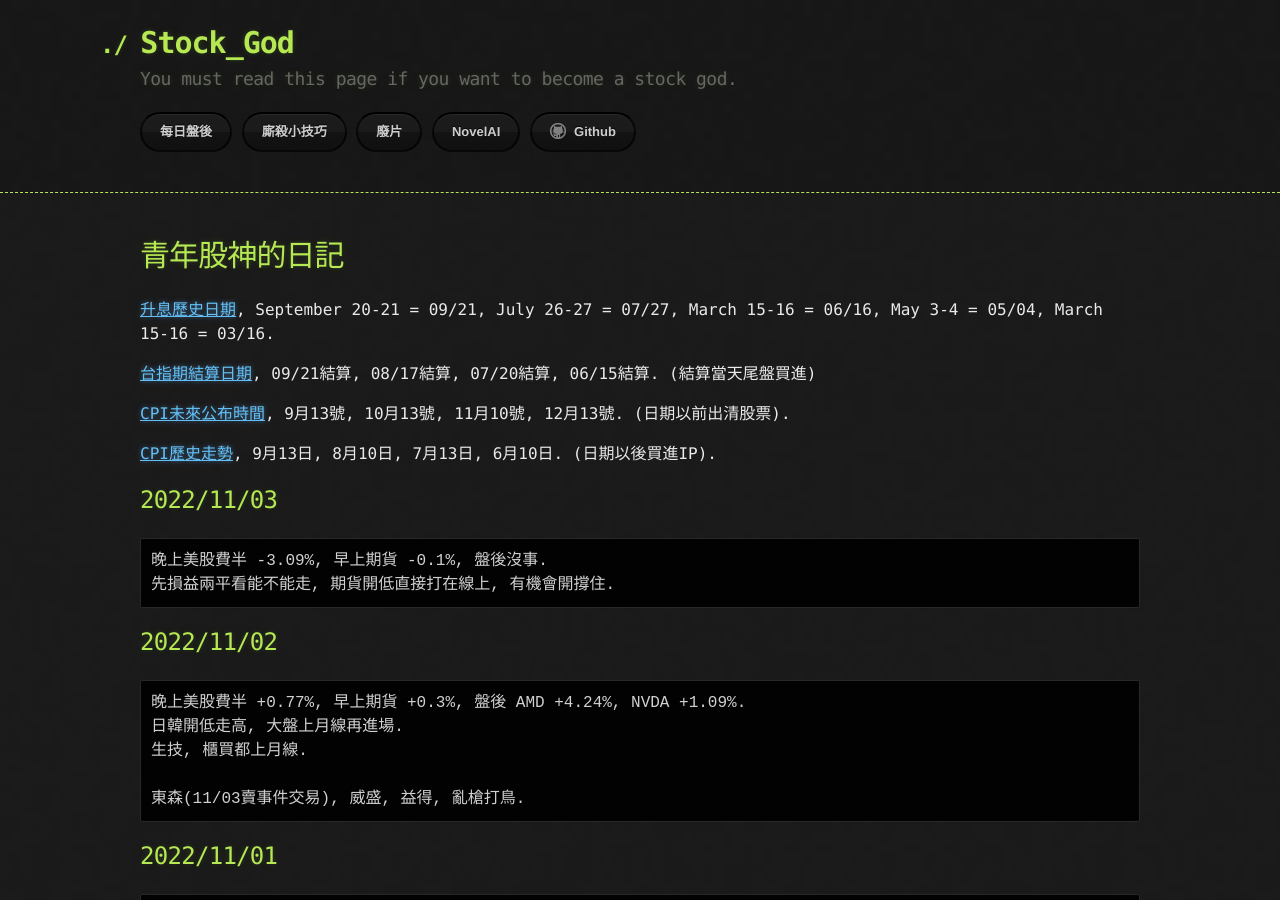
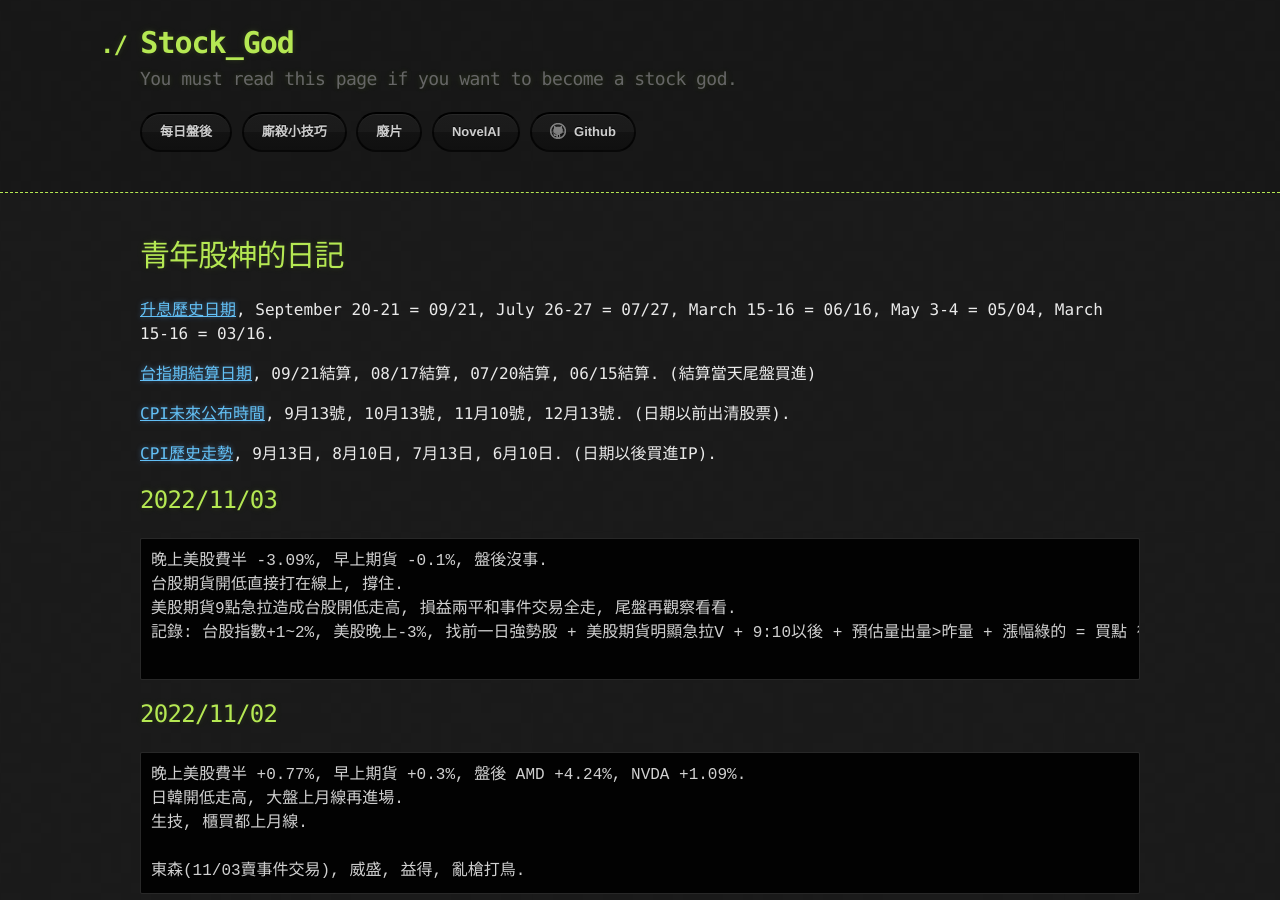
Before and after one commit to lepg5487/Stock_God, a Jekyll site: the page built from index.md, in a window 1280 px wide and 900 px high. Built offline with Jekyll 4.4.1, drawn with Linux system fonts in a browser that asks for light colours; our own code applies the rules of GitHub Pages for plain Markdown files.

Commit message:
Update index.md

````diff
--- a/index.md
+++ b/index.md
@@ -15,7 +15,10 @@ layout: testlayouts
 ## 2022/11/03
 ```
 晚上美股費半 -3.09%, 早上期貨 -0.1%, 盤後沒事.
-先損益兩平看能不能走, 期貨開低直接打在線上, 有機會開撐住.
+台股期貨開低直接打在線上, 撐住.
+美股期貨9點急拉造成台股開低走高, 損益兩平和事件交易全走, 尾盤再觀察看看.
+記錄: 台股指數+1~2%, 美股晚上-3%, 找前一日強勢股 + 美股期貨明顯急拉V + 9:10以後 + 預估量出量>昨量 + 漲幅綠的 = 買點 德宏 和 中視.
+
 ```
 
 ## 2022/11/02
````
